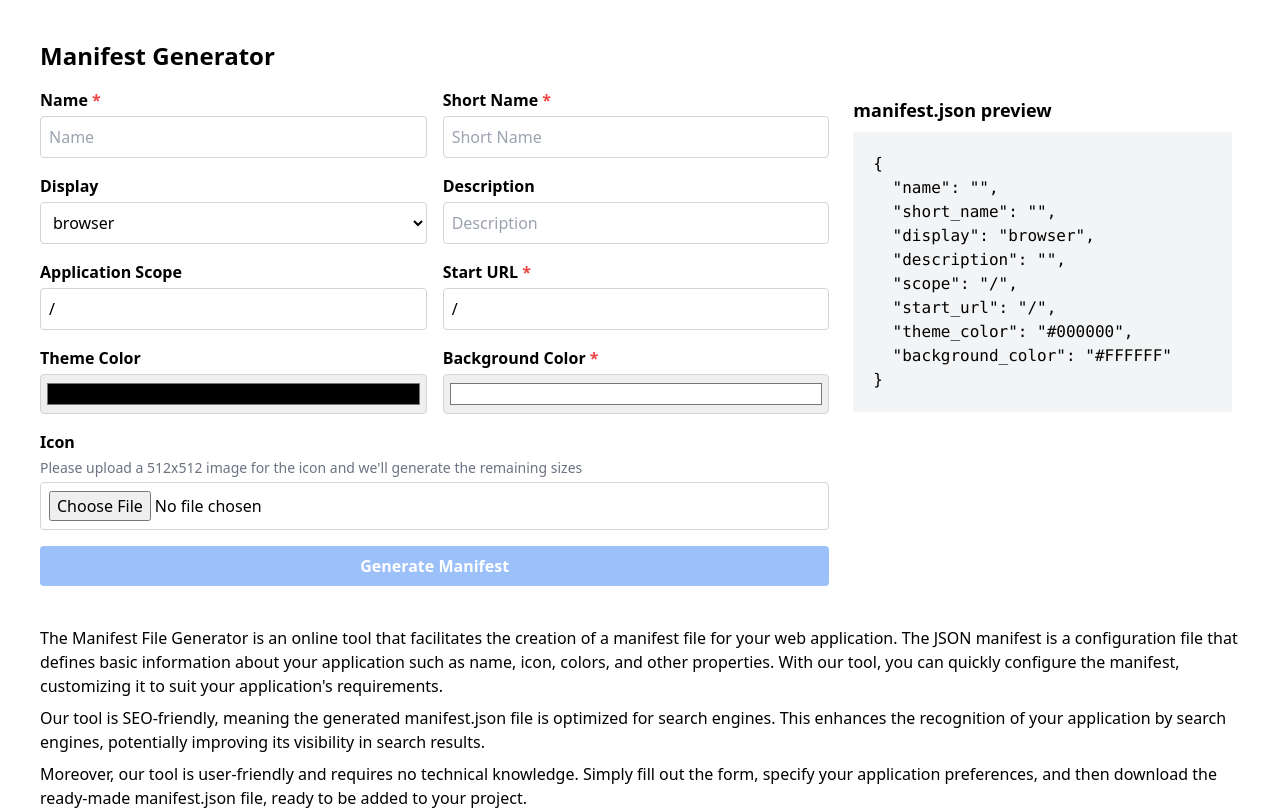
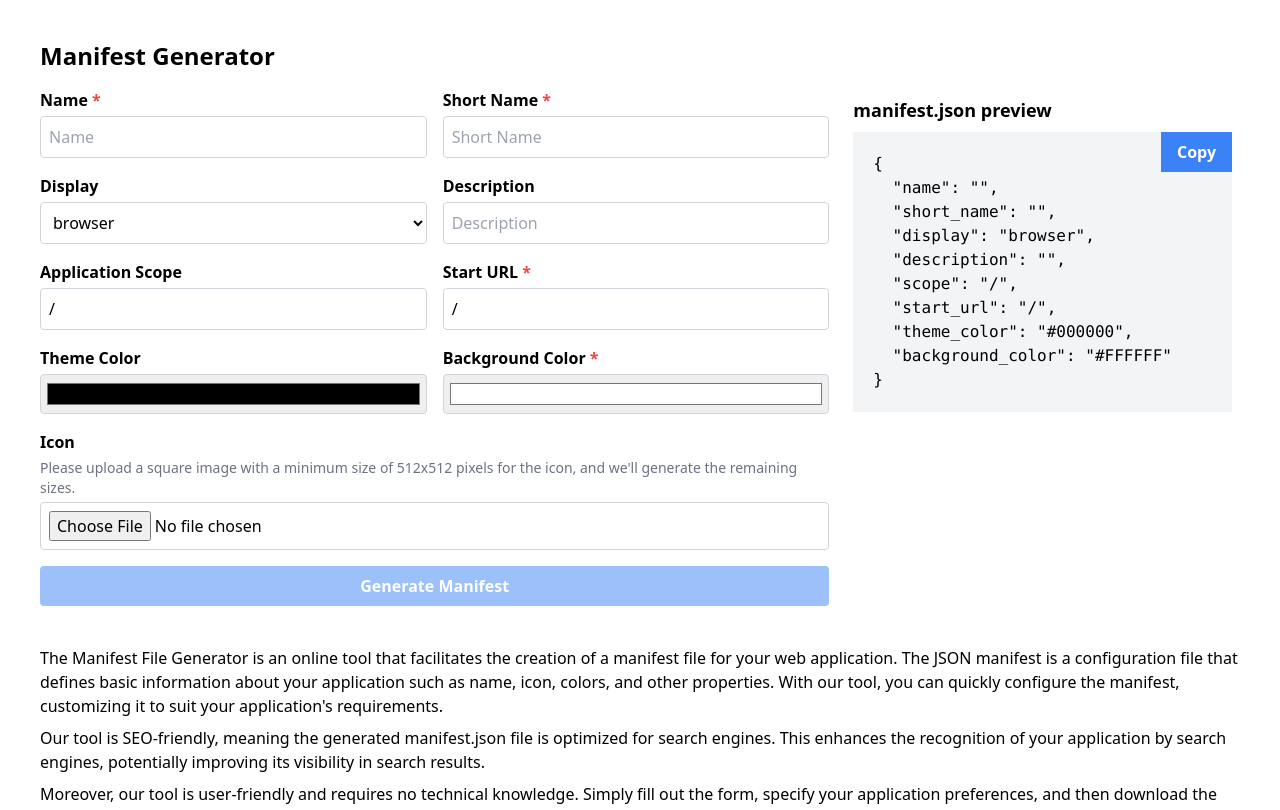
Before and after one commit to kamilwyremski/manifest-generator, a SvelteKit app: page / in a window 1280 px wide. Shown: the top 810 px of the page. Built offline with nearby package versions, Linux system fonts and the light colour scheme.

Commit message:
Upload any square images. Copy to clipboard

```diff
--- a/src/routes/+page.svelte
+++ b/src/routes/+page.svelte
@@ -120,8 +120,11 @@
 			const image = new Image();
 
 			image.onload = function () {
-				if (image.width !== 512 || image.height !== 512) {
-					errorImageMessage = 'The image must have a size of 512x512 pixels.';
+				if (image.width !== image.height) {
+					errorImageMessage = 'The image must be square';
+					return;
+				} else if (image.width < 512) {
+					errorImageMessage = 'The image must be at least 512x512 pixels.';
 					return;
 				}
 				formData.icons = file;
@@ -144,6 +147,10 @@
 		null,
 		2
 	);
+
+	function copyToClipboard() {
+		navigator.clipboard.writeText(manifestPreview);
+	}
 </script>
 
 <div class="container mx-auto p-5 md:p-10 dark:bg-gray-800 dark:text-white">
@@ -246,7 +253,8 @@
 				<div class="sm:col-span-2">
 					<label for="file" class="block mb-1 font-semibold">Icon</label>
 					<p class="text-sm text-gray-500 mb-1">
-						Please upload a 512x512 image for the icon and we'll generate the remaining sizes
+						Please upload a square image with a minimum size of 512x512 pixels for the icon, and
+						we'll generate the remaining sizes.
 					</p>
 					<input
 						id="file"
@@ -261,7 +269,7 @@
 				</div>
 				<button
 					type="submit"
-					class="btn bg-blue-500 hover:bg-blue-700 text-white font-bold py-2 px-4 rounded sm:col-span-2 disabled:opacity-50 disabled:pointer-events-none"
+					class="bg-blue-500 hover:bg-blue-700 text-white font-bold py-2 px-4 rounded sm:col-span-2 disabled:opacity-50 disabled:pointer-events-none"
 					disabled={isSubmitDisabled}
 				>
 					Generate Manifest
@@ -271,15 +279,22 @@
 		<div class="w-full md:basis-1/3">
 			<div class="p-2">
 				<h3 class="text-lg font-semibold mb-2">manifest.json preview</h3>
-				<pre class="overflow-auto max-h-96 bg-gray-100 dark:bg-gray-600 p-5"><code
-						class="dark:text-white">{manifestPreview}</code
-					></pre>
+				<div class="relative">
+					<pre class="overflow-auto max-h-96 bg-gray-100 dark:bg-gray-600 p-5"><code
+							class="dark:text-white">{manifestPreview}</code
+						></pre>
+					<button
+						on:click={copyToClipboard}
+						class="absolute top-0 right-0 bg-blue-500 hover:bg-blue-700 text-white font-bold py-2 px-4"
+						>Copy</button
+					>
+				</div>
 			</div>
 		</div>
 	</div>
 	<p class="mb-2">
-		The Manifest File Generator is an online tool that facilitates the creation of a manifest
-		file for your web application. The JSON manifest is a configuration file that defines basic
+		The Manifest File Generator is an online tool that facilitates the creation of a manifest file
+		for your web application. The JSON manifest is a configuration file that defines basic
 		information about your application such as name, icon, colors, and other properties. With our
 		tool, you can quickly configure the manifest, customizing it to suit your application's
 		requirements.
```
Also changed, not shown: package.json (+21 -23 lines), 1 other file (tests, documents, lock files or other folders).
